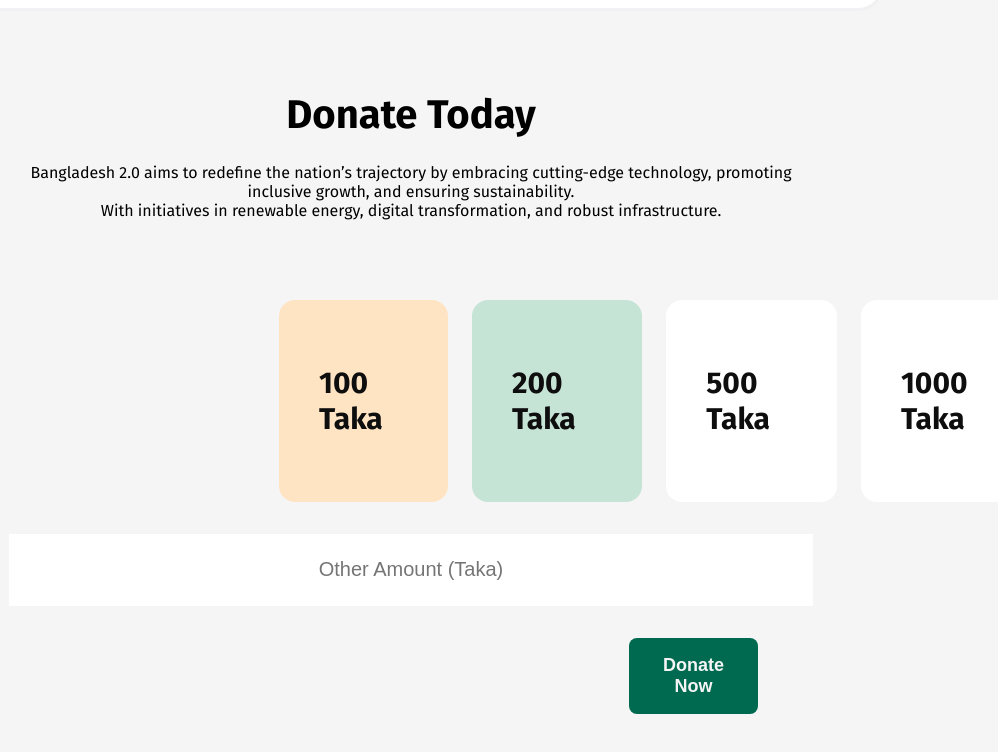
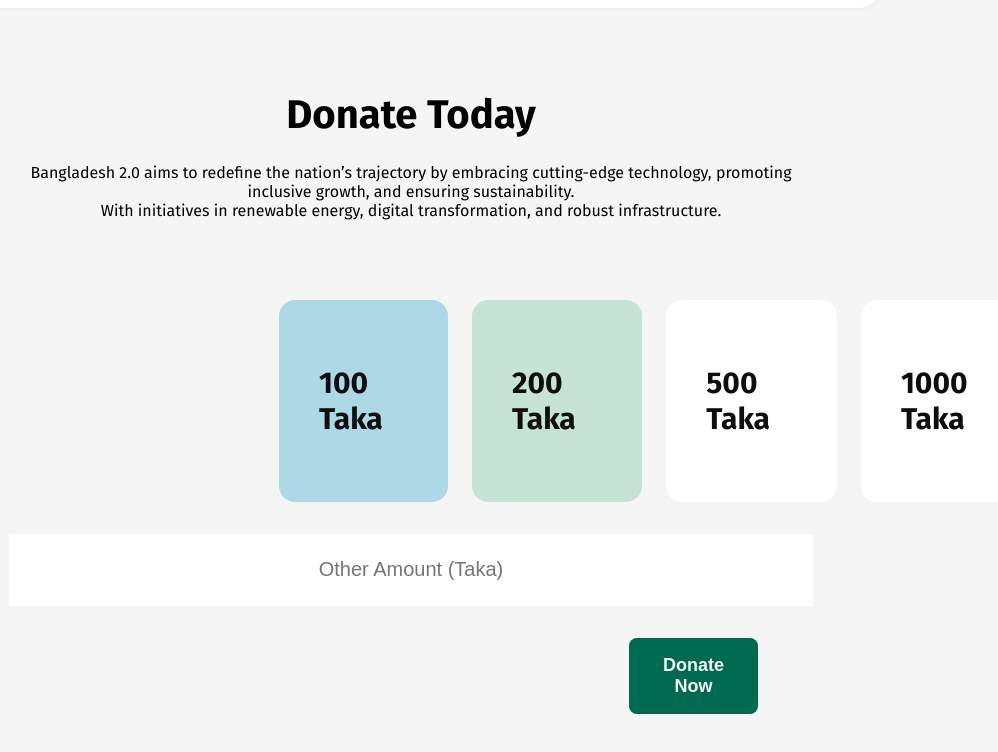
Before and after one commit to tabasssumNowshin/A-1-bangladesh-2.0, a plain HTML site: page index.html in a window 1280 px wide. In both pictures the pointer is over the element "100 Taka". Shown: the part 4471-5223 px from the top of the page, without its empty margins (229-1227 px from the left). Drawn offline with Linux system fonts and the light colour scheme.

Commit message:
change hover color

```diff
--- a/styles.css
+++ b/styles.css
@@ -327,7 +327,7 @@ h3{
     border-radius: 16px;
 }
 .donate-card:hover{
-    background-color: bisque;
+    background-color: lightblue;
 }
 .donate-card2{
     background-color:#C6E4D6 ;
```
